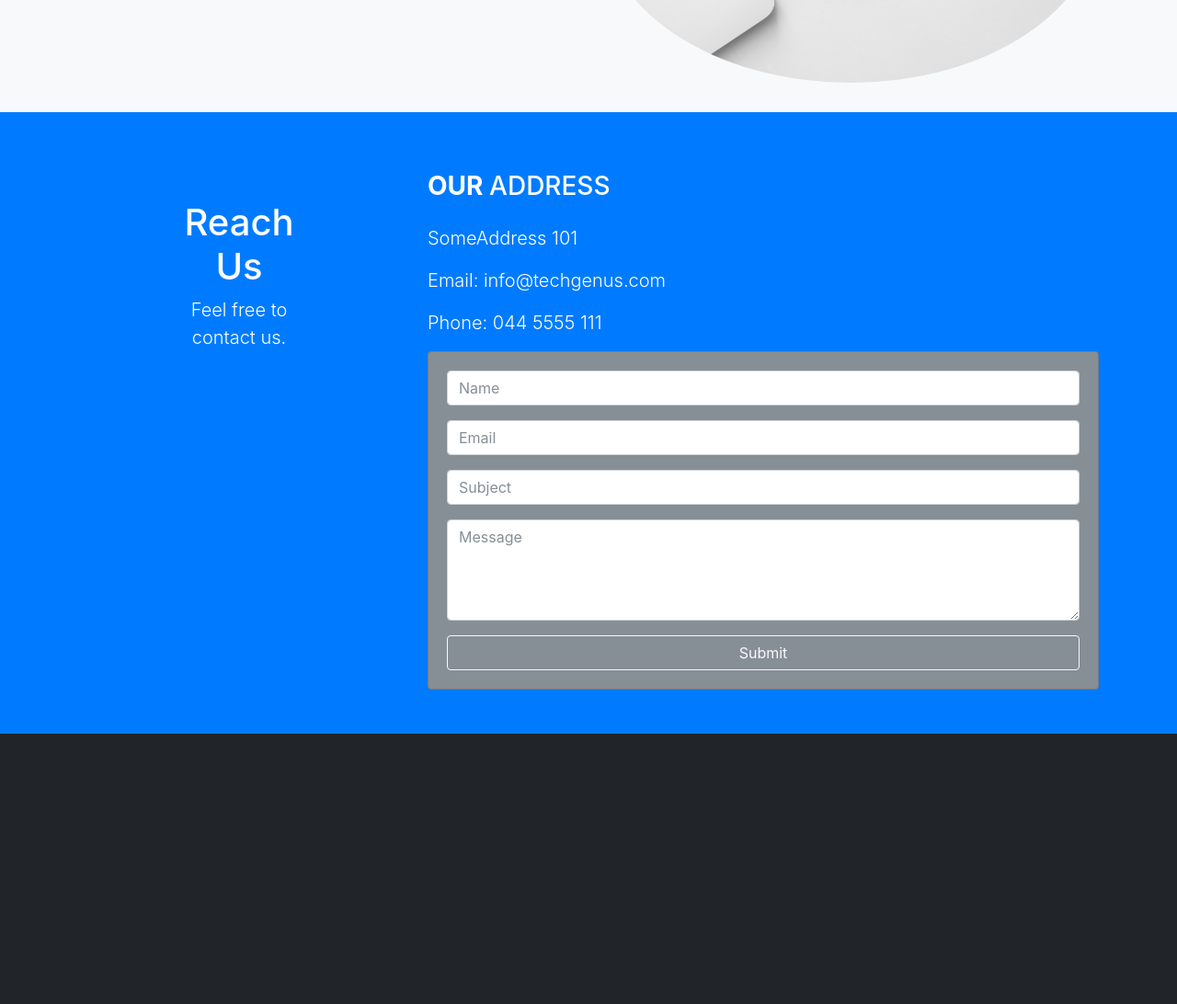
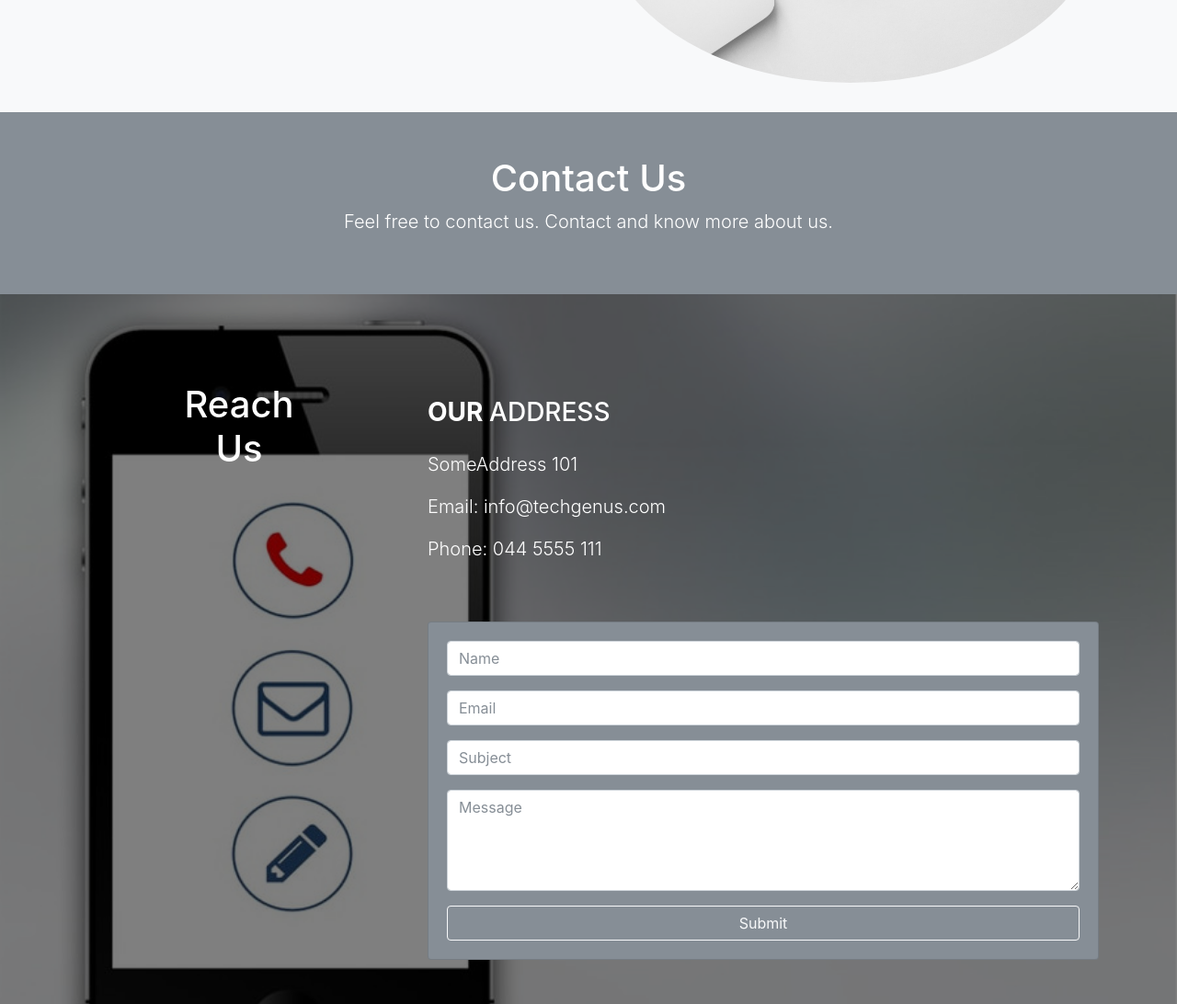
Before and after one commit to ryanzam/TechGenus, a website: page src/index.html in a window 1280 px wide. Shown: the part 1082-2174 px from the top of the page at 92% size. Before the commit the page ends 1880 px from the top, so only its background shows below. Drawn offline with nearby package versions, Linux system fonts and the light colour scheme.

Commit message:
some changes

```diff
--- a/src/index.html
+++ b/src/index.html
@@ -117,27 +117,39 @@
       </div>
     </section>
 <!--end of services-->
-<section id="contact" class="bg-primary">
+<section id="contact" class="bg-secondary">
+  <div class="container">
+    <div class="row">
+      <div class="col text-center">
+        <div class="p-5">
+          <h1>Contact Us</h1>
+          <p class="lead">
+            Feel free to contact us. Contact and know more about us.
+          </p>
+        </div>
+      </div>
+    </div>
+  </div>
+</section>
+<section id="contact-sec">
+  <div class="contact-sec-inner">
     <div class="container">
       <div class="row">
       <div class="col-md-4 p-5">
         <div class="col text-center">
           <div class="p-5">
             <h1>Reach Us</h1>
-          <p class="lead">
-            Feel free to contact us.
-          </p>
          </div>
         </div>
       </div>
       <div class="col-md-8 py-5">
-      <div>
+        <div class="py-5">
           <h3 class="py-3"><strong>OUR </strong>ADDRESS</h3>
           <p class="lead">SomeAddress 101</p>
           <p class="lead">Email: info@techgenus.com</p>
           <p class="lead">Phone: 044 5555 111</p>
         </div>
-      <div class="card bg-secondary text center card-form">
+        <div class="card text-center card-form bg-secondary">
           <div class="card-body">
             <form action="">
               <div class="form-group">
@@ -163,6 +175,7 @@
 
     </div>
   </div>
+</div>
 </section>
 
 
--- a/src/scss/style.scss
+++ b/src/scss/style.scss
@@ -23,3 +23,13 @@ body {
   background-color: $mask-color;
   min-height: 500px;
 }
+
+
+#contact-sec {
+  background: url('../assets/contacts.jpeg') no-repeat;
+  background-size: cover;
+}
+
+.contact-sec-inner {
+  background-color: $mask-color;
+}
```
Also changed, not shown: src/assets/contacts.jpeg (added), src/css/style.css. Lines whose indentation alone changed are shown as unchanged.
